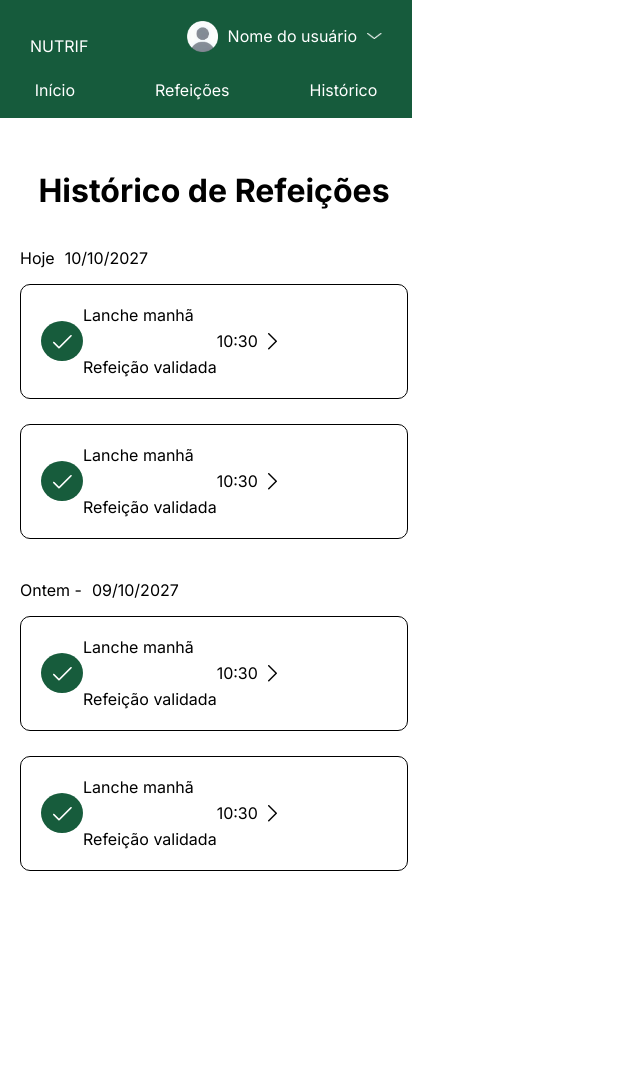
After one commit to adinaifrn11/Nutrif-qrcode, a Python web app: template templates/historico.html in a window 1280 px wide. The commit adds this page. Shown: the whole page, without its empty margins (0-640 px from the left). Run offline with Jinja, Linux system fonts and the light colour scheme; the template is opened without the code that fills it, so the values that code supplies are empty.

Commit message:
qr code aluno e historico

```diff
--- /dev/null
+++ b/style/historico.css
@@ -0,0 +1,124 @@
+body{
+    font-family: 'Inter', sans-serif;
+    width: 412px;
+    height: 917px;
+}
+
+/*HEADER*/
+
+
+/*header cima*/
+
+header{
+    background-color:#165B3C;
+    color:white;
+
+    position: fixed;
+    top: 0;
+    left: 0;
+    width: 412px;
+    height: 118px;
+    z-index: 1000;
+
+}
+
+header section{
+    display:flex;
+    flex-direction: row;
+    justify-content: space-between;
+    padding: 30px;
+    padding-top:0px;
+    padding-bottom:8px;
+}
+
+#perfil{
+    display:flex;
+    flex-direction: row;
+    gap: 10px;
+    align-items:center;
+}
+
+#perfil #aba{
+    filter: brightness(0) invert(1);
+    width:15px;
+    height:6px;
+
+}
+
+#perfil img{
+    width:31px;
+    height:31px;
+}
+
+#perfil a{
+    text-decoration:none;
+    color:white;
+}
+
+/**/
+
+header nav{
+    display:flex;
+    flex-direction: row;
+    gap: 80px;
+    justify-content: center;
+
+}
+
+header nav a{
+    text-decoration:none;
+    color:white;
+}
+
+/**/
+
+main{
+    margin-top:150px;
+    display:flex;
+    flex-direction: column;
+    align-items:center;
+}
+
+
+/*container*/
+
+.container{
+    display:flex;
+    flex-direction: row;
+    align-items:center;
+    border: solid 1px;
+    border-radius: 10px;
+    width: 346px;
+    height: 73px;
+    padding:20px;
+    margin-bottom: 25px;
+
+}
+
+#data{
+    display:flex;
+    flex-direction: row;
+    gap: 10px;
+}
+
+.check{
+    background-color:#175C3C;
+    width:42px;
+    height:40px;
+    border-radius: 50%;
+    display:flex;
+    align-items:center;
+    justify-content: center;
+}
+
+.informacoes-container{
+    display:flex;
+    flex-direction: column;
+}
+
+.hora-seta{
+    display:flex;
+    flex-direction: row;
+    gap: 10px;
+    align-items:center;
+}
--- /dev/null
+++ b/templates/historico.html
@@ -0,0 +1,126 @@
+<!DOCTYPE html>
+<html lang="en">
+<head>
+    <meta charset="UTF-8">
+    <meta name="viewport" content="width=device-width, initial-scale=1.0">
+    <title>Histórico</title>
+
+    <!-- fonte-->
+    <link rel="preconnect" href="https://fonts.googleapis.com">
+    <link rel="preconnect" href="https://fonts.gstatic.com" crossorigin>
+    <link href="https://fonts.googleapis.com/css2?family=Inter:ital,opsz,wght@0,14..32,100..900;1,14..32,100..900&display=swap" rel="stylesheet">
+
+    <link rel="stylesheet" href="../style/historico.css">
+</head>
+<body>
+     <header>
+
+        <section>
+            <div id="logo">
+                <img>
+                <p>NUTRIF</p>
+            </div>
+
+            <div id="perfil">
+                <img src="../images/perfil.png" alt="perfil">
+               <a href="perfil_aluno.html">Nome do usuário</a>
+                <img id="aba" src="../images/aba.png" alt="aba perfil">
+            </div>
+        </section>
+
+        <nav>
+            <a href="dashboard.html">Início</a>
+            <a href="refeicoes.html">Refeições</a>
+            <a href="historico.html">Histórico</a>
+        </nav>
+    </header>
+
+    <main>
+
+        <h1>Histórico de Refeições</h1>
+
+        <section class="historico-dias">
+            <div id="data">
+                <p>Hoje</p>
+                <p>10/10/2027</p>
+            </div>
+
+            <div class="container">
+
+                <div class="check">
+                    <img src="../images/Check.png" alt="check">
+                </div>
+
+                <div class="informacoes-container">
+                    <p>Lanche manhã</p>
+                    <p>Refeição validada</p>
+                </div>
+
+                <div class="hora-seta">
+                    <p>10:30</p>
+                    <img src="../images/seta_direita.png" alt="seta">
+                </div>
+            </div>
+
+            <div class="container">
+
+                <div class="check">
+                    <img src="../images/Check.png" alt="check">
+                </div>
+
+                <div class="informacoes-container">
+                    <p>Lanche manhã</p>
+                    <p>Refeição validada</p>
+                </div>
+
+                <div class="hora-seta">
+                    <p>10:30</p>
+                    <img src="../images/seta_direita.png" alt="seta">
+                </div>
+            </div>
+        </section>
+
+        <section class="historico-dias">
+            <div id="data">
+                <p>Ontem - </p>
+                <p>09/10/2027</p>
+            </div>
+
+            <div class="container">
+
+                <div class="check">
+                    <img src="../images/Check.png" alt="check">
+                </div>
+
+                <div class="informacoes-container">
+                    <p>Lanche manhã</p>
+                    <p>Refeição validada</p>
+                </div>
+
+                <div class="hora-seta">
+                    <p>10:30</p>
+                    <img src="../images/seta_direita.png" alt="seta">
+                </div>
+            </div>
+
+            <div class="container">
+
+                <div class="check">
+                    <img src="../images/Check.png" alt="check">
+                </div>
+
+                <div class="informacoes-container">
+                    <p>Lanche manhã</p>
+                    <p>Refeição validada</p>
+                </div>
+
+                <div class="hora-seta">
+                    <p>10:30</p>
+                    <img src="../images/seta_direita.png" alt="seta">
+                </div>
+            </div>
+
+
+    </main>
+</body>
+</html>
--- a/templates/login.html
+++ b/templates/login.html
@@ -4,6 +4,12 @@
     <meta charset="UTF-8">
     <meta name="viewport" content="width=device-width, initial-scale=1.0">
     <title>login</title>
+
+    <!-- fonte-->
+    <link rel="preconnect" href="https://fonts.googleapis.com">
+    <link rel="preconnect" href="https://fonts.gstatic.com" crossorigin>
+    <link href="https://fonts.googleapis.com/css2?family=Inter:ital,opsz,wght@0,14..32,100..900;1,14..32,100..900&display=swap" rel="stylesheet">
+
     <link rel="stylesheet" href="../style/login.css">
 </head>
 <body>
```
Also changed, not shown: style/dashboard.css (+79 -33 lines), style/login.css (+5 -3 lines), style/qr_code_aluno.css (added, +152 -0 lines), templates/dashboard.html (+19 -12 lines), templates/qr_code_aluno.html (added, +67 -0 lines), images/Check.png (added), images/aba.png (added), images/exclamacao.png (added), images/lanche_manha.png (added), images/lanche_noite.png (added), images/lanche_tarde.png (added), images/perfil.png (added), images/qr.png (added), images/seta_direita.png (added), 1 more files.
